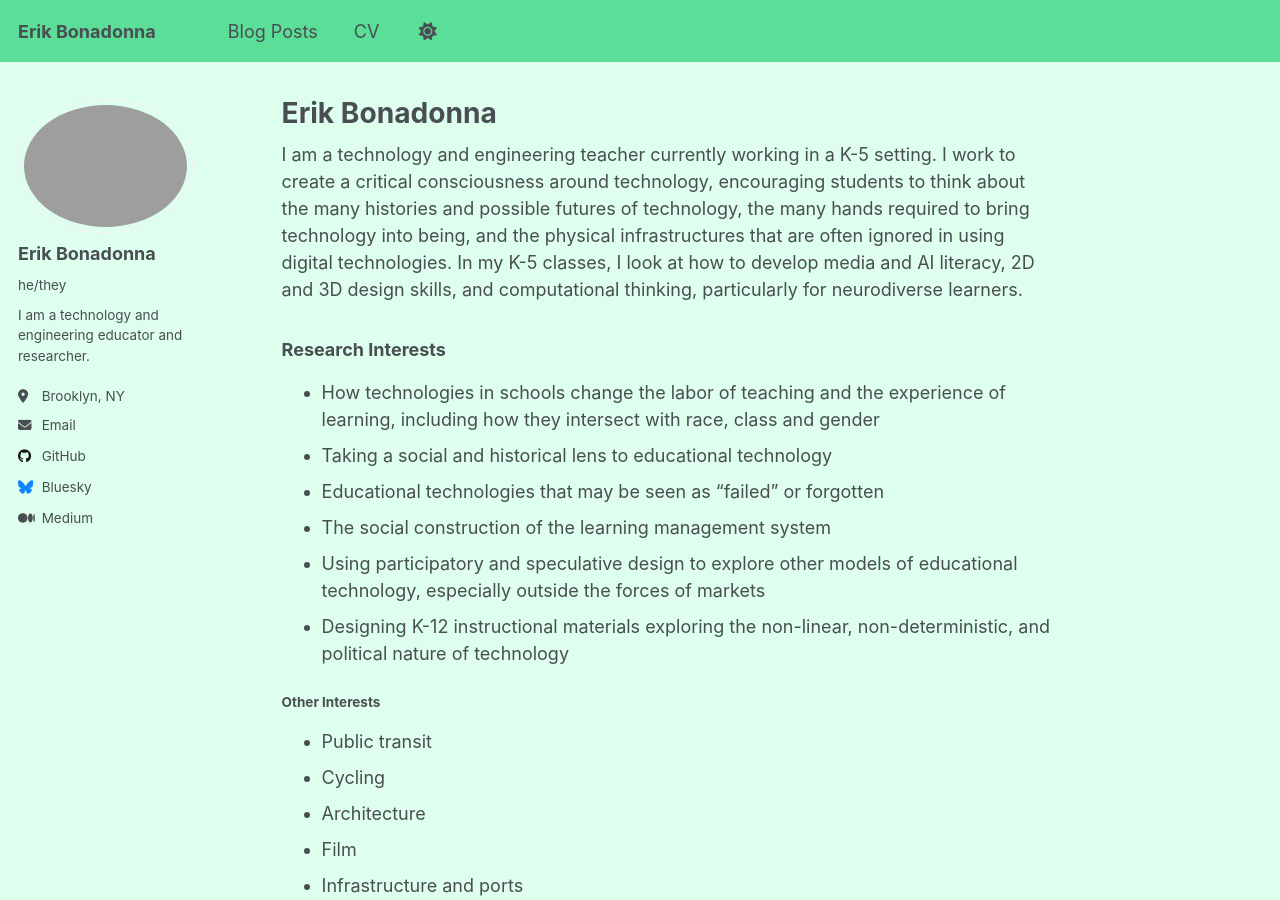
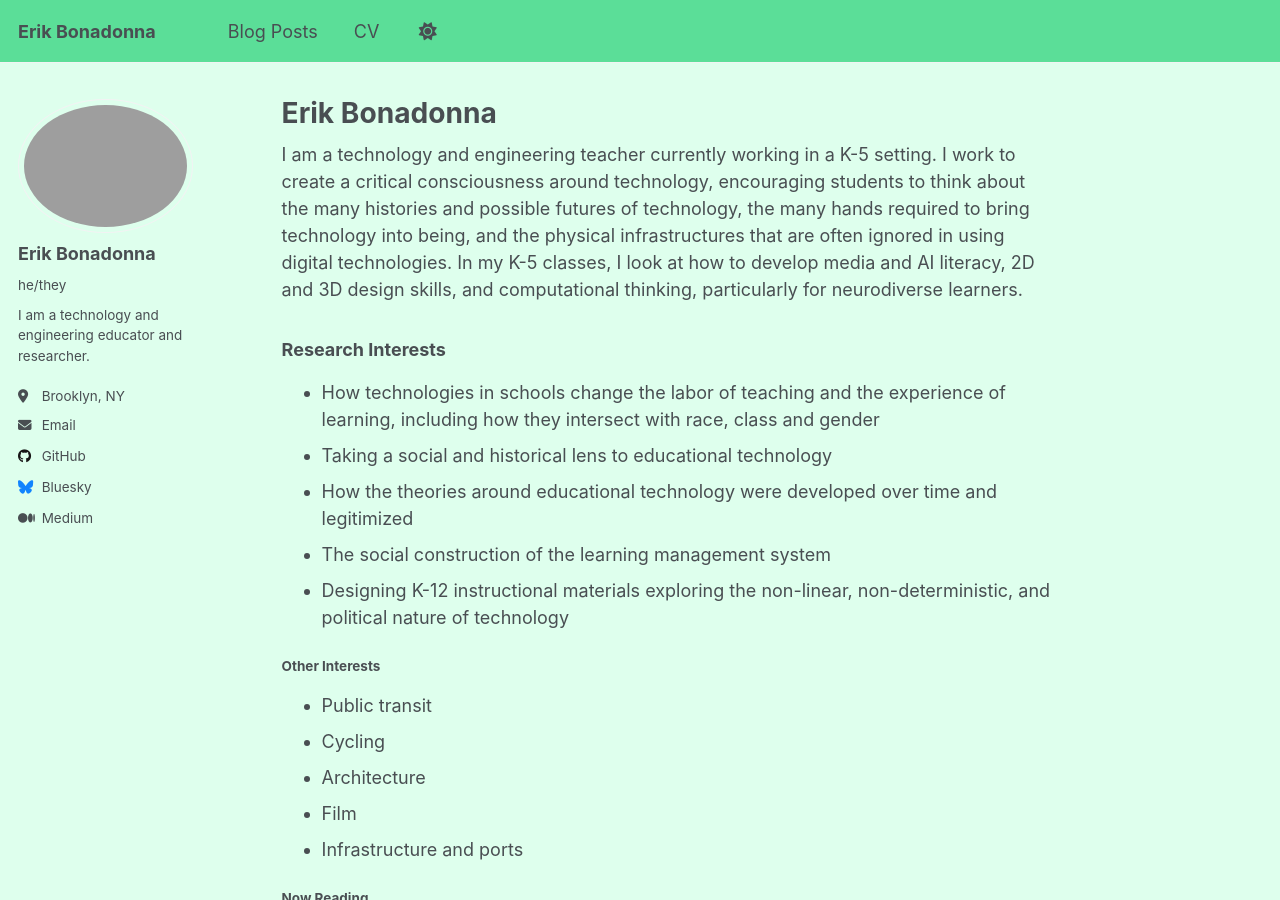
Before and after one commit to lichenpunk/lichenpunk.github.io, a Jekyll site: the page built from _pages/about.md, in a window 1280 px wide and 900 px high. Built offline with Jekyll 4.4.1, drawn with Linux system fonts in a browser that asks for light colours; a script that is not in the unit is left out.

Commit message:
Changed about page

```diff
--- a/_pages/about.md
+++ b/_pages/about.md
@@ -12,9 +12,8 @@ I am a technology and engineering teacher currently working in a K-5 setting. I
 ### Research Interests
 - How technologies in schools change the labor of teaching and the experience of learning, including how they intersect with race, class and gender
 - Taking a social and historical lens to educational technology
-- Educational technologies that may be seen as "failed" or forgotten
+- How the theories around educational technology were developed over time and legitimized
 - The social construction of the learning management system
-- Using participatory and speculative design to explore other models of educational technology, especially outside the forces of markets
 - Designing K-12 instructional materials exploring the non-linear, non-deterministic, and political nature of technology
 
 #### Other Interests
```
